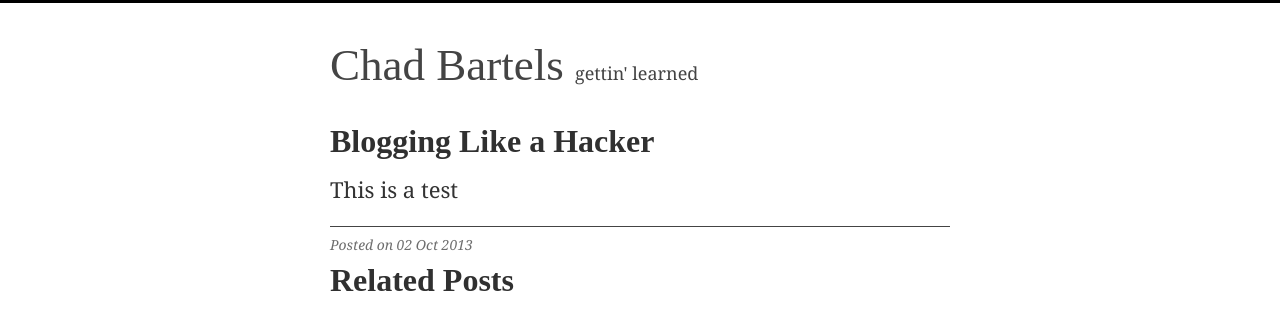
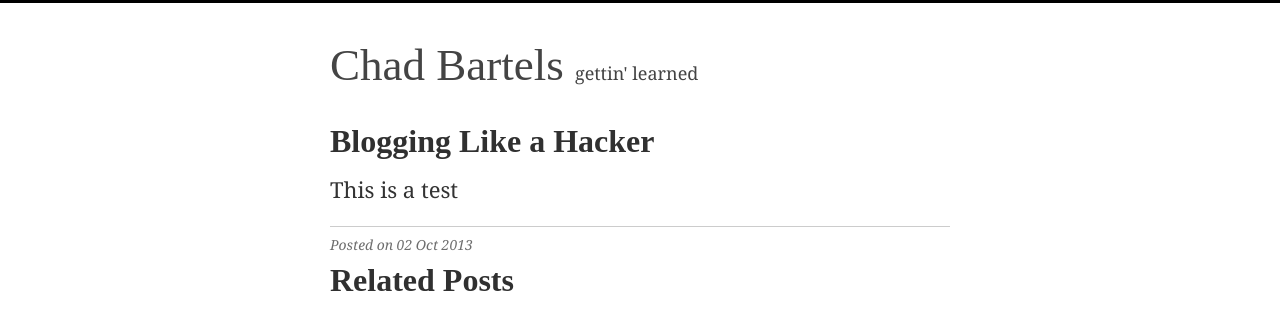
Before and after one commit to chaddy81/chaddy81.github.io, a Jekyll site: the page built from _posts/2013-10-02-Test-Post.md, in a window 1280 px wide. Shown: the top 330 px of the page. Built offline with Jekyll 4.4.1, drawn with Linux system fonts in a browser that asks for light colours; some web fonts are replaced.

Commit message:
updating styling

```diff
--- a/stylesheets/stylesheet.css
+++ b/stylesheets/stylesheet.css
@@ -210,7 +210,7 @@ ul, ol, dl {
 /* COMMON STYLES */
 
 hr {
-  background: #444;
+  background: #ccc;
   height: 1px;
   line-height: 1px;
   margin-top: 0;
```
